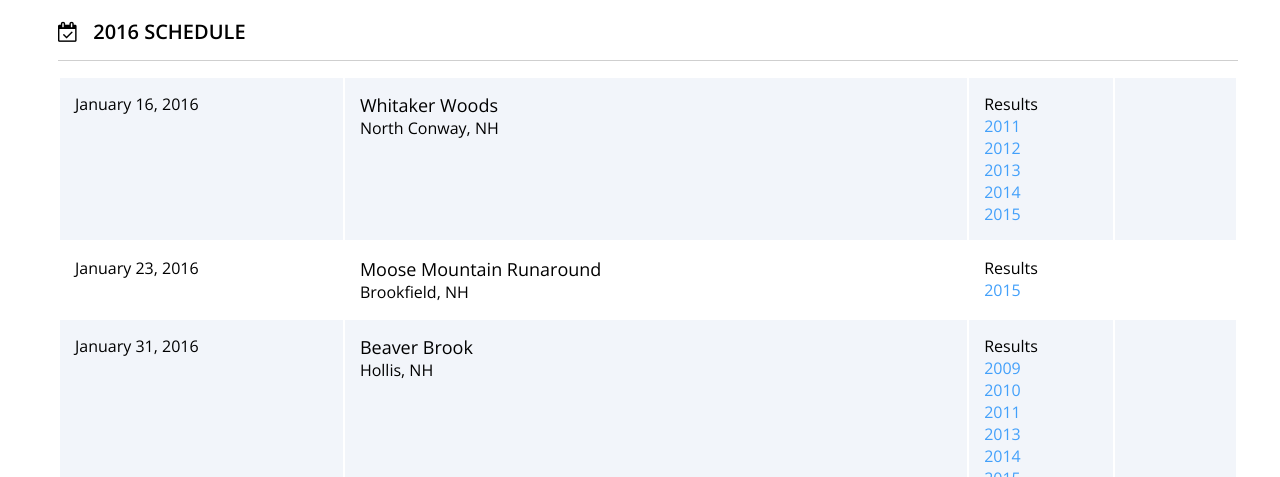
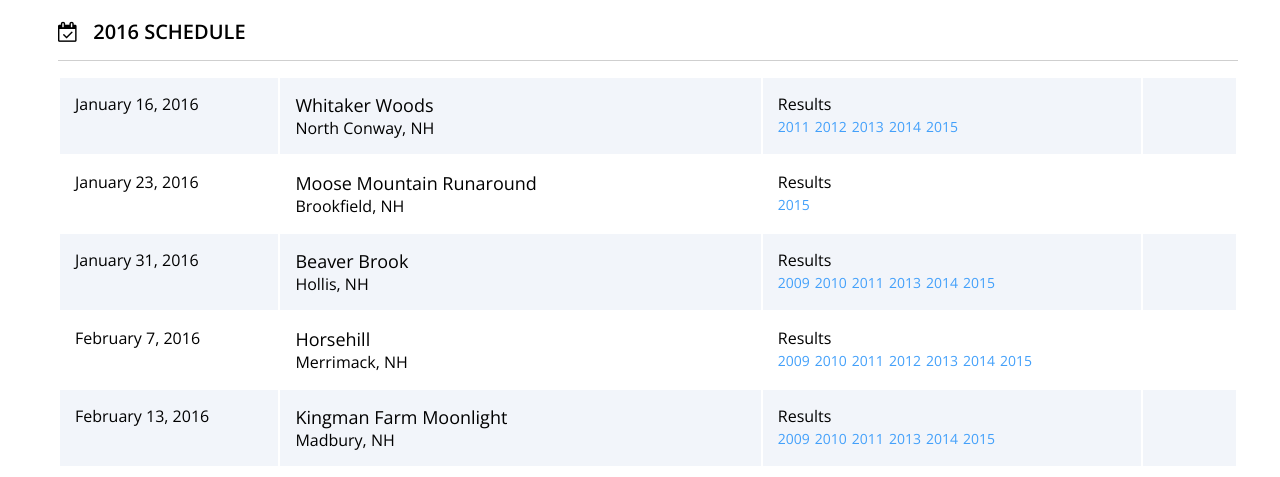
Before and after one commit to offthegridcoders/GSSS, a website: page src/templates/index.html in a window 1280 px wide. Shown: the part 870-1347 px from the top of the page. Drawn offline with nearby package versions, Linux system fonts and the light colour scheme; files that its build step writes are made by us from their sources; files whose address does not match are found by name.

Commit message:
Updating SCSS file

```diff
--- a/src/scss/modules/_schedule-article.scss
+++ b/src/scss/modules/_schedule-article.scss
@@ -107,7 +107,7 @@
     }
   }
 
-  result-cell-li {
+  .result-cell-li {
     display: inline-block;
     font-size: 14px;
     margin: 0 5px 0 0;
```
Also changed, not shown: dist/css/main.css.
